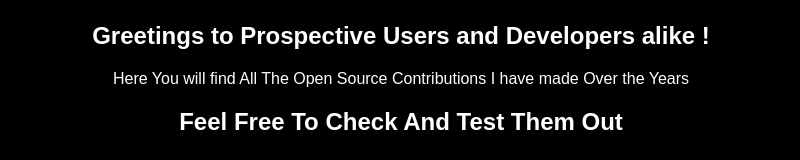
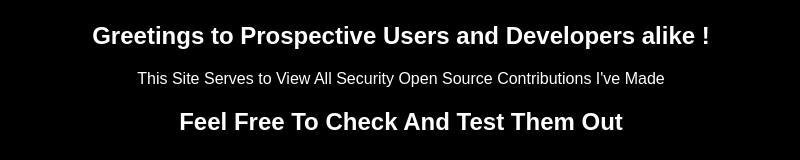
Before and after one commit to GitHubCoder144/Personal_Website, a plain HTML site: page index.html in a window 1280 px wide. Shown: the part 328-488 px from the top of the page, without its empty margins (239-1039 px from the left). Drawn offline with Linux system fonts and the light colour scheme.

Commit message:
made edit to main page 3

```diff
--- a/index.html
+++ b/index.html
@@ -23,7 +23,7 @@
 <main>
     <section>
         <h2>Greetings to Prospective Users and Developers alike !</h2>
-        <p> Here You will find All The Open Source Contributions I have made Over the Years</p>
+        <p> This Site Serves to View All Security Open Source Contributions I've Made</p>
         <h2> Feel Free To Check And Test Them Out</h2>
     </section>
 </main>
```
